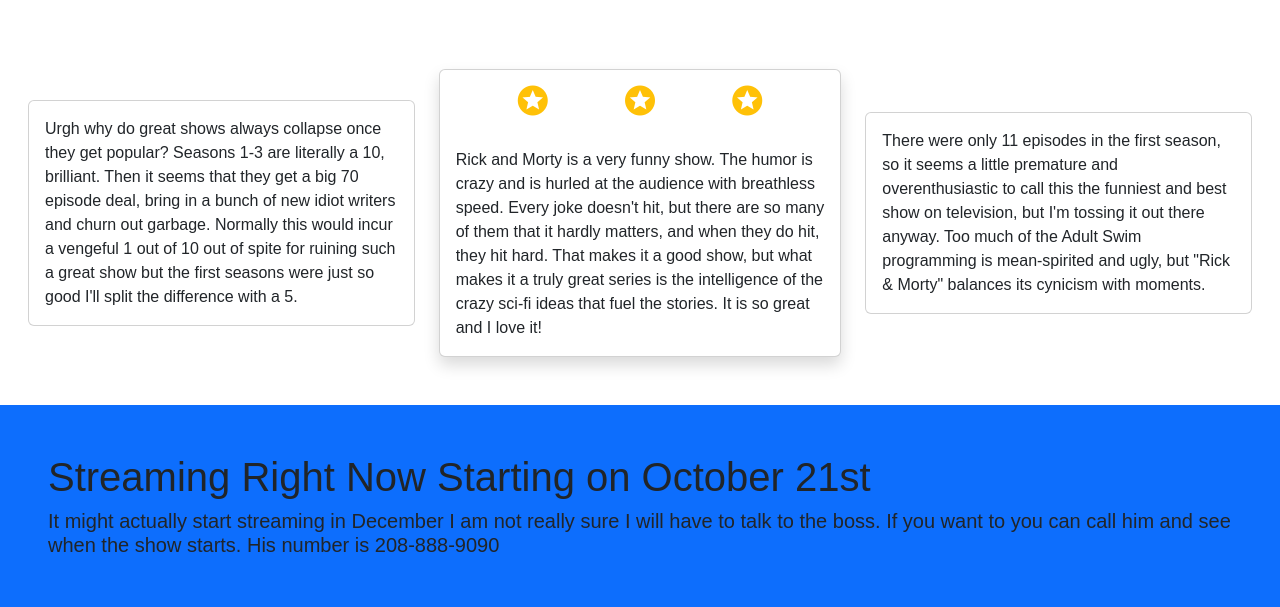
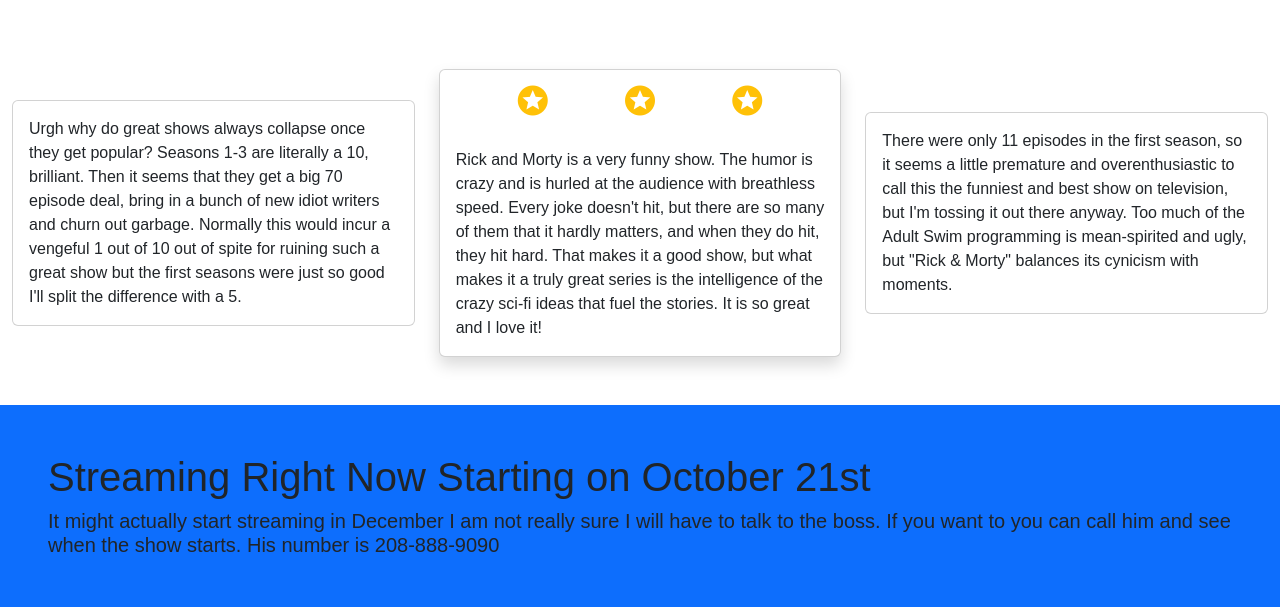
Before and after one commit to TylerRice27/siteclone-v2, a plain HTML site: page index.html in a window 1280 px wide. Shown: the part 1251-1858 px from the top of the page. Drawn offline with nearby package versions, Linux system fonts and the light colour scheme; a web font is replaced by a local one.

Commit message:
Review Cards

```diff
--- a/index.html
+++ b/index.html
@@ -167,7 +167,7 @@
                 </div>
             </div>
             <div class="col-md-4 mt-4 order-md-1">
-                <div class="card ms-3">
+                <div class="card">
                     <p class="p-2 m-2">Urgh why do great shows always collapse once they get popular?
 
                         Seasons 1-3 are literally a 10, brilliant. Then it seems that they get a big 70 episode deal,
@@ -184,7 +184,7 @@
 
 
             <div class="col-md-4 mt-4 order-md-3">
-                <div class="card me-3">
+                <div class="card">
                     <p class="p-2 m-2">There were only 11 episodes in the first season, so it seems a little premature
                         and overenthusiastic to call this the
                         funniest and best show on television, but I'm tossing it out there anyway.
```
